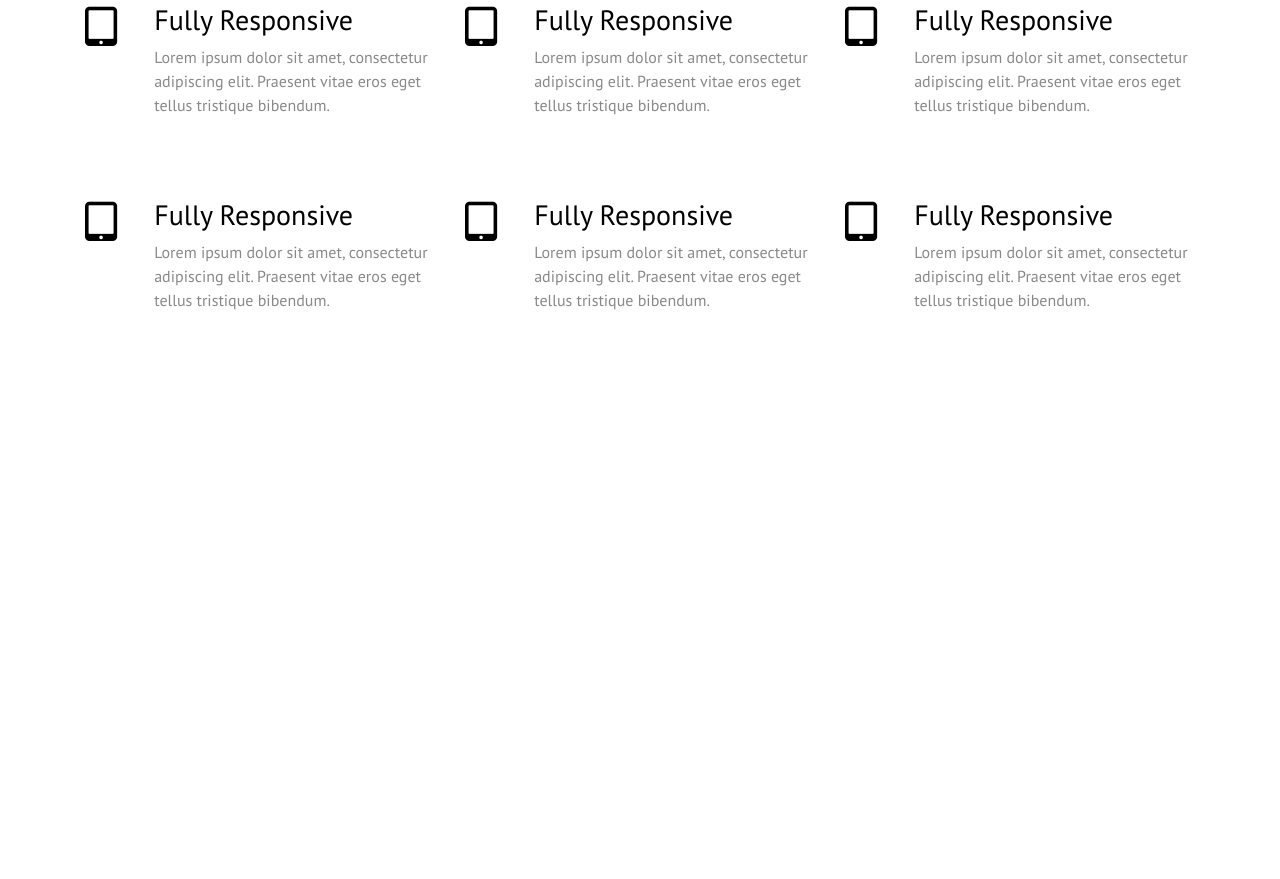
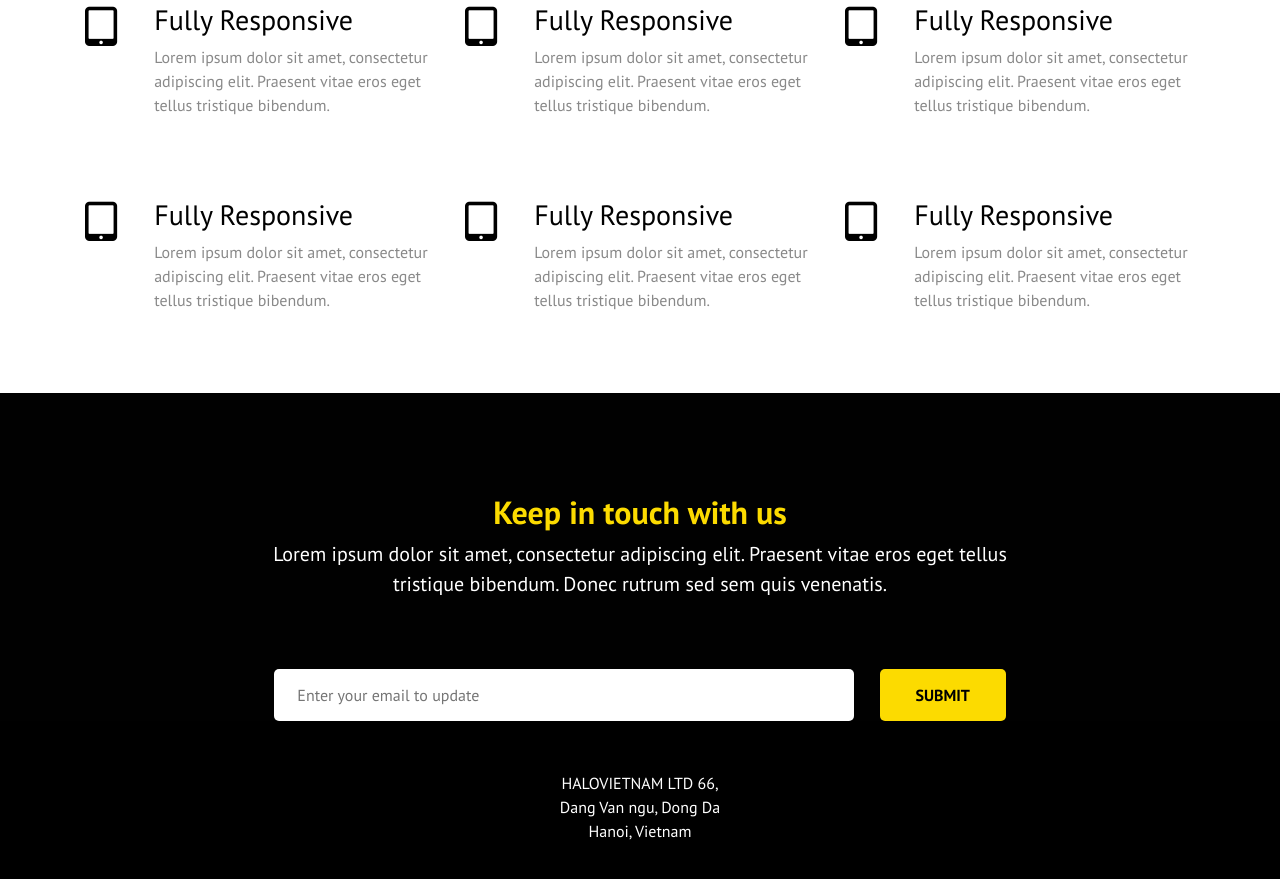
Before and after one commit to maksymchak/tinyone, a plain HTML site: page index.html in a window 1280 px wide. Shown: the part 1009-1888 px from the top of the page. Before the commit the page ends 1402 px from the top, so only its background shows below. Drawn offline with Linux system fonts and the light colour scheme.

Commit message:
add form and footer

```diff
--- a/css/main.css
+++ b/css/main.css
@@ -36,6 +36,10 @@ h2 {
   font-size: 20px;
   width: 780px;
   margin: 0 auto;
+}
+
+.yellow {
+  color: #fcdb00;
 }
 
 /*..........Header..........*/
@@ -114,3 +118,55 @@ header .menu {
 .feature__text {
   color: #898989;
 }
+
+/*..........Touch..........*/
+.touch {
+  background: #010101;
+  color: #fff;
+}
+
+.form {
+  text-align: center;
+}
+
+.form__input {
+  background: #fff;
+  font-size: 16px;
+  font-family: 'PT Sans', sans-serif;
+  border-radius: 5px;
+  width: 580px;
+  padding: 14px 0;
+  margin-right:21px;
+  border: 0;
+  padding-left:23px;
+  outline: none;
+}
+
+.form__btn {
+  background: #fcdb00;
+  font-size: 16px;
+  font-family: 'PT Sans', sans-serif;
+  color: #000;
+  text-transform: uppercase;
+  font-weight: 700;
+  border-radius: 5px;
+  width: 126px;
+  border: 0;
+  padding: 14px 0;
+  cursor: pointer;
+  outline: none;
+}
+
+/*..........Footer..........*/
+.main__footer {
+  background: #000;
+  padding:50px 0 94px;
+}
+
+.copyright {
+  color: #fff;
+  font-size: 16px;
+  width: 184px;
+  margin: 0 auto;
+  text-align: center;
+}
--- a/index.html
+++ b/index.html
@@ -199,15 +199,45 @@
     </div>
   </section>
 
-  <section>
+  <section class="touch">
     <div class="container">
-
+      <div class="row">
+        <div class="col-lg-12">
+          <div class="title">
+            <h2 class="title__main yellow">
+              Keep in touch with us
+            </h2>
+            <p class="title__text">
+              Lorem ipsum dolor sit amet, consectetur
+              adipiscing elit. Praesent vitae eros eget
+              tellus tristique bibendum. Donec rutrum sed
+              sem quis venenatis.
+            </p>
+          </div>
+        </div>
+      </div>
+      <div class="row">
+        <div class="col-lg-10 m-auto">
+          <form class="form" action="" >
+            <input class="form__input" type="email" placeholder="Enter your email to update" required="">
+            <button class="form__btn" type="submit">SUBMIT</button>
+          </form>
+        </div>
+      </div>
     </div>
   </section>
 
-  <footer>
+  <footer class="main__footer">
     <div class="container">
-
+      <div class="row">
+        <div class="col-md-12">
+          <div class="copyright">
+            HALOVIETNAM LTD
+            66, Dang Van ngu, Dong Da
+            Hanoi, Vietnam
+          </div>
+        </div>
+      </div>
     </div>
   </footer>
 
```
